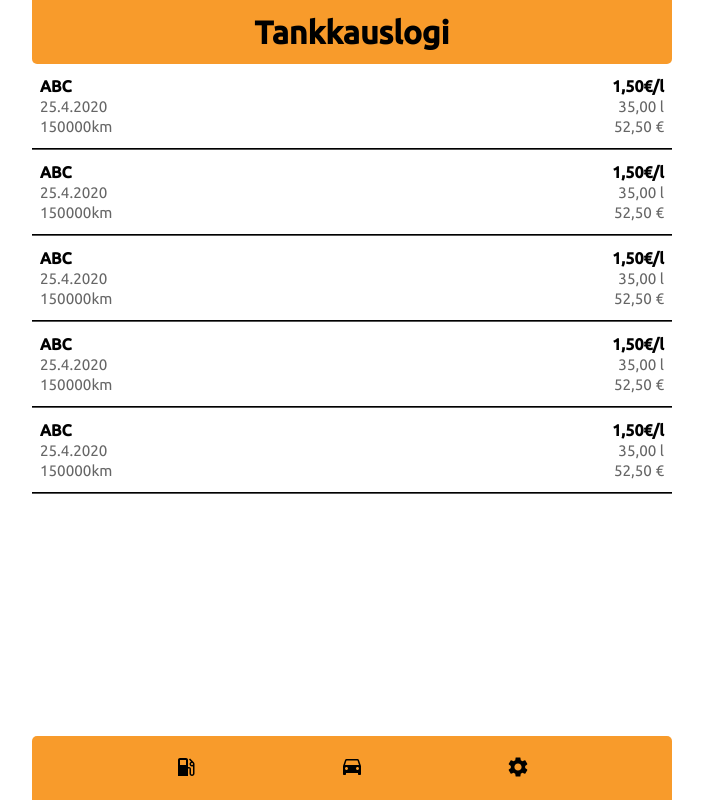
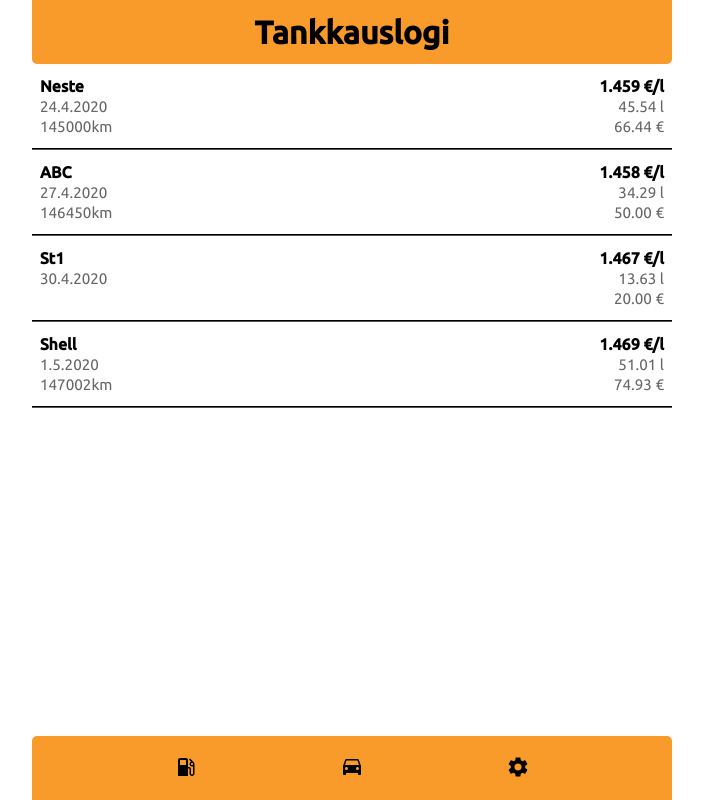
Before and after one commit to toniillokoski/tankkauslogi, a React (Create React App) app: page / in a window 1280 px wide. Shown: the whole page, without its empty margins (288-991 px from the left). Built offline with nearby package versions, Linux system fonts and the light colour scheme.

Commit message:
Otettu käyttöön testdata. Virhekorjauksia.

```diff
--- a/package.json
+++ b/package.json
@@ -8,6 +8,7 @@
     "@testing-library/jest-dom": "^4.2.4",
     "@testing-library/react": "^9.3.2",
     "@testing-library/user-event": "^7.1.2",
+    "moment": "^2.24.0",
     "react": "^16.13.1",
     "react-dom": "^16.13.1",
     "react-router-dom": "^5.1.2",
--- a/src/App.css
+++ b/src/App.css
@@ -12,7 +12,7 @@
   display: flex;
   flex-direction: column;
   font-family: 'Ubuntu', sans-serif;
-  }
+}
 
 .App > * {
   flex: 1 1 auto;
--- a/src/App.js
+++ b/src/App.js
@@ -1,6 +1,7 @@
 import React, { Component } from 'react';
 import { BrowserRouter as Router, Route } from 'react-router-dom';
 import './App.css';
+import testdata from './testdata';
 
 import Otsikko from './components/Otsikko/Otsikko';
 import Menu from './components/Menu/Menu';
@@ -10,12 +11,20 @@
 import Settings from './components/Settings/Settings';
 
 class App extends Component {
+
+  constructor(props) {
+    super(props);
+    this.state = {
+      data: testdata
+    }
+  }
+
   render() {
       return (
         <Router>
           <div className="App">
             <Otsikko />
-          <Route path="/" exact component={Tankit} />
+            <Route path="/" exact render={() => <Tankit data={this.state.data} />} />
             <Route path="/ajo" exact component={Ajopäiväkirja} />
             <Route path="/settings" exact component={Settings} />
             <Menu />
--- a/src/components/Menu/Menu.js
+++ b/src/components/Menu/Menu.js
@@ -1,5 +1,5 @@
 import React from 'react';
-import { Link, Router } from 'react-router-dom';
+import { Link } from 'react-router-dom';
 import './Menu.css';
 
 
--- a/src/components/Tankit/Tankit.js
+++ b/src/components/Tankit/Tankit.js
@@ -4,13 +4,17 @@
 import Content from '../Content/Content';
 
 function Tankit(props) {
+
+let rows = props.data.map( invoice => {
+  return (
+      <Tankkaus data={invoice} />
+    );
+  }
+);
+
     return (
       <Content>
-        <Tankkaus />
-        <Tankkaus />
-        <Tankkaus />
-        <Tankkaus />
-        <Tankkaus />
+        {rows}
       </Content>
     );
   }
--- a/src/components/Tankkaus/Tankkaus.js
+++ b/src/components/Tankkaus/Tankkaus.js
@@ -1,20 +1,26 @@
 import React from 'react';
-import './Tankkaus.css'
+import moment from 'moment';
+import './Tankkaus.css';
 
 function Tankkaus(props) {
+
+    let pvm = moment(props.data.pvm);
+
+    let litrahinta = props.data.euro / props.data.litra
+
     return (
       <div className="tankkaus">
         <div className="tankkaus__rivi">
-          <div className="tankkaus__asema">ABC</div>
-          <div className="tankkaus__litrahinta">1,50€/l</div>
+          <div className="tankkaus__asema">{props.data.asema}</div>
+          <div className="tankkaus__litrahinta">{litrahinta.toFixed(3)} €/l</div>
         </div>
         <div className="tankkaus__rivi">
-          <div className="tankkaus__pvm">25.4.2020</div>
-          <div className="tankkaus__litra">35,00 l</div>
+          <div className="tankkaus__pvm">{pvm.format("D.M.Y")}</div>
+          <div className="tankkaus__litra">{props.data.litra} l</div>
         </div>
         <div className="tankkaus__rivi">
-          <div className="tankkaus__km">150000km</div>
-          <div className="tankkaus__euro">52,50 €</div>
+          <div className="tankkaus__km">{ props.data.kilometrit ? props.data.kilometrit + "km" : ""}</div>
+          <div className="tankkaus__euro">{props.data.euro} €</div>
         </div>
       </div>
     );
--- a/src/testdata.js
+++ b/src/testdata.js
@@ -1,26 +1,26 @@
 const testdata = [
     {   id: "1",
         asema: 'Neste',
-        litra: '45.54l',
-        euro: '66.44€',
+        litra: '45.54',
+        euro: '66.44',
         kilometrit: '145000',
         pvm: '2020-04-24' },
     {   id: "2",
         asema: 'ABC',
-        litra: '34,29l',
+        litra: '34.29',
         euro: '50.00',
         kilometrit: '146450',
         pvm: '2020-04-27' },
     {   id: "3",
         asema: 'St1',
-        litra: '13.63l',
-        euro: '20.00€',
-        kilometrit: '146987',
+        litra: '13.63',
+        euro: '20.00',
+        kilometrit: null,
         pvm: '2020-04-30' },
     {   id: "4",
         asema: 'Shell',
-        litra: '74.93l',
-        euro: '51.01€',
+        litra: '51.01',
+        euro: '74.93',
         kilometrit: '147002',
         pvm: '2020-05-01' }
 ];
```
Also changed, not shown: 1 other file (tests, documents, lock files or other folders). Lines whose indentation alone changed are shown as unchanged.
